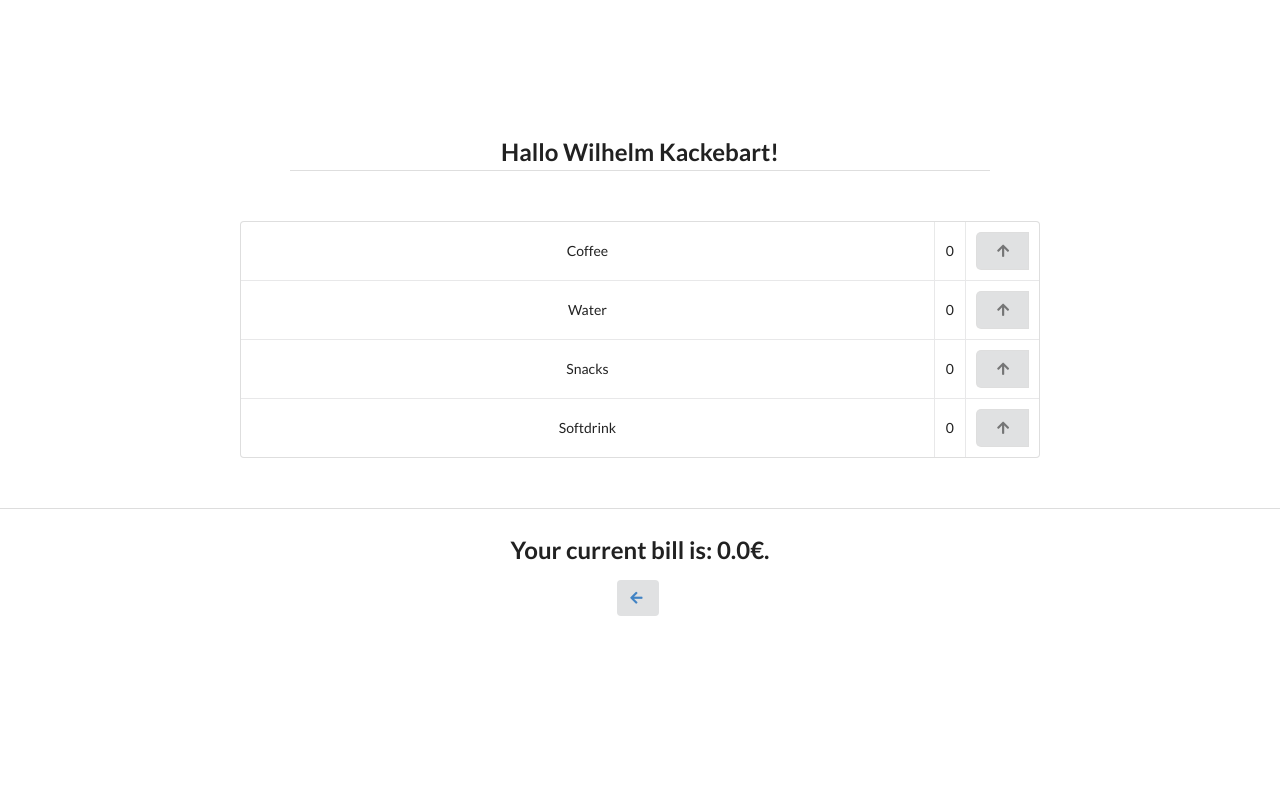
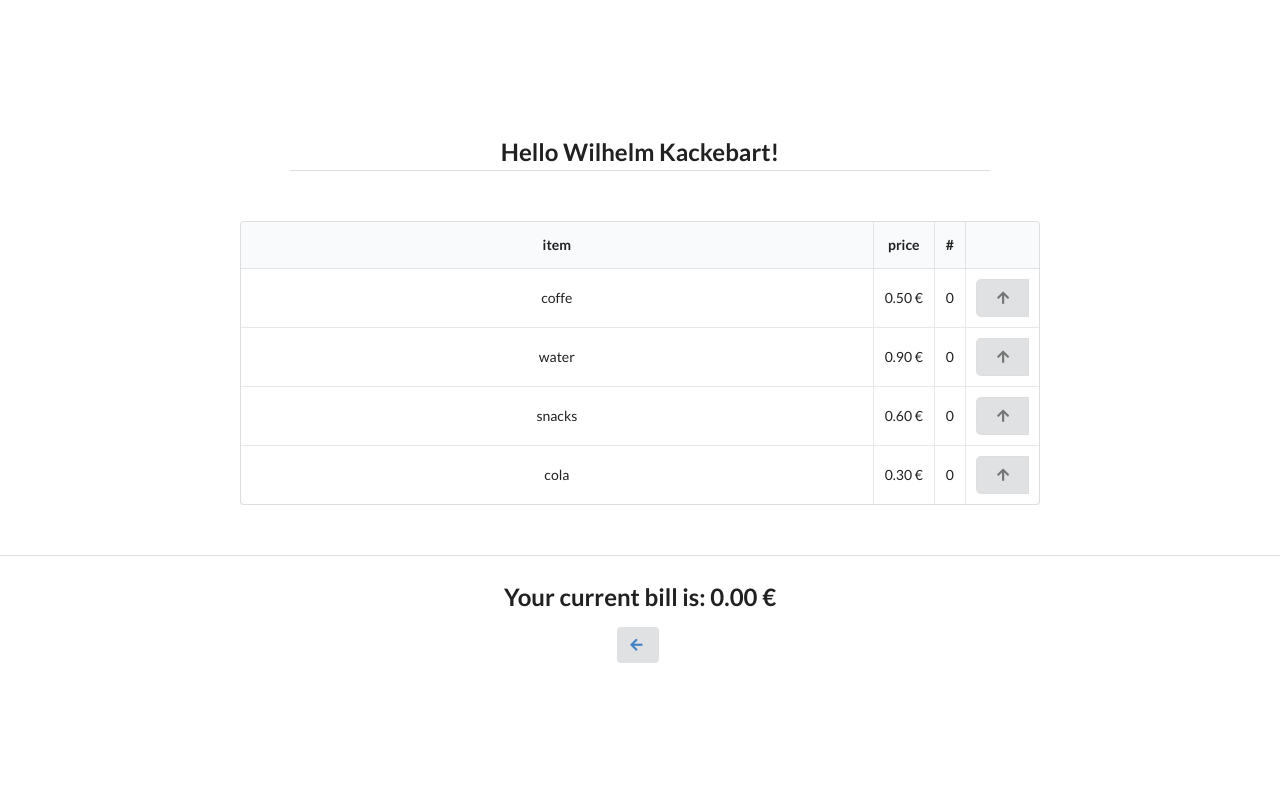
Before and after one commit to clemenstyp/SnackBar, a Flask app: page /login/1 in a window 1280 px wide. Before the commit the page ends 616 px from the top, so only its background shows below. Run offline with Flask 2, Linux system fonts and the light colour scheme; data comes from the database, SQL or seed files in the repository; data that the repository does not hold is empty; some libraries are stand-ins or nearby versions.

Commit message:
Items can now be added in the database and the template displays it without adjustments

```diff
--- a/CoffeeList.py
+++ b/CoffeeList.py
@@ -195,10 +195,12 @@ def hello():
 def login(userid):
 
     userName = user.query.get(userid).username
-    nCoffee =  len(history.query.filter(history.userid == userid ).filter(history.itemid == 1).filter(history.paid == False).all())
-    nWater = len(history.query.filter(history.userid == userid ).filter(history.itemid == 2).filter(history.paid == False).all())
-    nSnack = len(history.query.filter(history.userid == userid).filter(history.itemid == 3).filter(history.paid == False).all())
-    nSoftdrink = len(history.query.filter(history.userid == userid).filter(history.itemid == 4).filter(history.paid == False).all())
+    items = list()
+    for instance in item.query:
+        items.append({'name' :'{}'.format(instance.name),
+                      'price': instance.price,
+                      'itemid':'{}'.format(instance.itemid),
+                      'count': len(history.query.filter(history.userid == userid ).filter(history.itemid == instance.itemid).filter(history.paid == False).all())})
 
     bill = history.query.filter(history.userid == userid).filter(history.paid == False)
     currbill = 0
@@ -212,10 +214,8 @@ def login(userid):
                            currbill = currbill,
                            chosenuser = userName,
                            userid = userid,
-                           nCoffee = nCoffee,
-                           nWater = nWater,
-                           nSnack = nSnack,
-                           nSoftdrink = nSoftdrink)
+                           items = items
+                           )
 
 @app.route('/change/<int:userid>')
 def change(userid):
--- a/templates/admin/index.html
+++ b/templates/admin/index.html
@@ -3,9 +3,9 @@
 {{ super() }}
 <div class="row-fluid">
 
-    <div>
+    <div class = "ui container">
         {% if current_user.is_authenticated %}
-
+          <a href={{url_for('admin.login_view')}}> test</a>
         {% else %}
         <form method="POST" action="">
             {{ form.hidden_tag() if form.hidden_tag }}
--- a/templates/choices.html
+++ b/templates/choices.html
@@ -21,65 +21,44 @@
 <body style="text-align:center">
     <p>
         <div class="ui text container">
-            <h2 class="ui center aligned dividing header"> Hallo {{chosenuser}}!</h2>
+            <h2 class="ui center aligned dividing header"> Hello {{chosenuser}}!</h2>
         </div>
         <div class="ui center aligned container">
             <table class="ui center aligned celled table" style="width:800px;margin:50px auto">
+                <thead>
+                    <tr>
+                        <th>item</th>
+                        <th>price</th>
+                        <th>#</th>
+                        <th></th>
+                    </tr>
+                </thead>
                 <tbody>
+                    {% for item in items %}
                     <tr>
                         <td>
-                            Coffee
+                            {{item.name}}
                         </td>
                         <td class="collapsing">
-                            {{ '%d' % nCoffee}}
+                            {{'%0.2f'|format(item.price|round(2))}} €
                         </td>
                         <td class="collapsing">
-                            <a href="{{ url_for('change', userid=userid, itemid='1') }}" class="ui left attached button"><i class="arrow up icon"></i></a>
+                            {{ '%d' % item.count}}
+                        </td>
+                        <td class="collapsing">
+                            <a href="{{ url_for('change', userid=userid, itemid=item.itemid) }}" class="ui left attached button"><i class="arrow up icon"></i></a>
 
                         </td>
                     </tr>
-                    <tr>
-                        <td>
-                            Water
-                        </td>
-                        <td class="collapsing">
-                            {{ '%d' % nWater}}
-                        </td>
-                        <td class="collapsing">
-                            <a href="{{ url_for('change', userid=userid, itemid='2') }}" class="ui left attached button"><i class="arrow up icon"></i></a>
-                        </td>
-                    </tr>
-                    <td>
-                        Snacks
-                    </td>
-                    <td class="collapsing">
-                        {{ '%d' % nSnack}}
-                    </td>
-                    <td class="collapsing">
-                        <a href="{{ url_for('change', userid=userid, itemid='3') }}" class="ui left attached button"><i class="arrow up icon"></i></a>
-
-                    </td>
-                    <tr>
-                    <td>
-                        Softdrink
-                    </td>
-                    <td class="collapsing">
-                        {{ '%d' % nSoftdrink}}
-                    </td>
-                    <td class="collapsing">
-                        <a href="{{ url_for('change', userid=userid, itemid='4') }}" class="ui left attached button"><i class="arrow up icon"></i></a>
-
-                    </td>
-                    </tr>
-                </tr>
+                    {% endfor %}
                 </tbody>
             </table>
 
         </div>
         </div class="ui container">
         <div class="ui divider"></div>
-<h2 class="ui center aligned header"> Your current bill is: {{ currbill|round(2,'floor')}}€.</h2>
-<button class ="ui icon button"><a href="/"><i class="arrow left icon"> </i></a></button>
+        <h2 class="ui center aligned header"> Your current bill is: {{ '%0.2f'|format(currbill|round(2))}} €</h2>
+        <button class="ui icon button"><a href="/"><i class="arrow left icon"> </i></a></button>
         </div>
     </p>
 
--- a/templates/index.html
+++ b/templates/index.html
@@ -31,9 +31,13 @@
                 </div>
                 {% endfor %}
             </div>
+            <div class="ui divider">
+              <p style="text-align:center;margin:50px auto">
+                <a href="{{url_for('admin.index')}}"><i class="huge settings icon"></i></a>
+              </p>
+            </div>
         </div>
     </p>
-<a href="{{url_for('admin.index')}}">Go to the admin page!</a>
 </body>
 
 </html>
```
Lines whose indentation alone changed are shown as unchanged.
